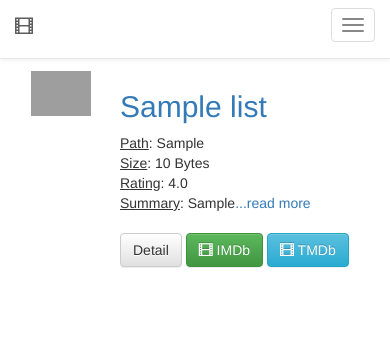
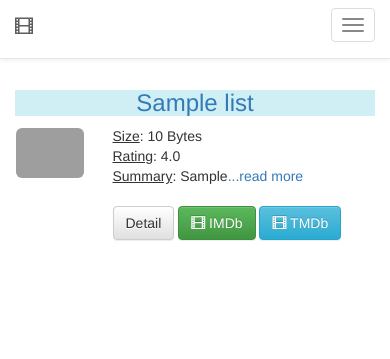
Before and after one commit to LobsterBandit/Movie_DB_App, a Flask app: page /recent/ in a window 390 px wide. Shown: the top 359 px of the page. Run offline with Flask 2, Linux system fonts and the light colour scheme; tables that the repository leaves empty hold one stand-in row (values such as "Sample post"); some libraries are stand-ins or nearby versions; grey boxes are pictures that could not be loaded.

Commit message:
Changed layout to be consistent with other views

```diff
--- a/app/Templates/recent_adds.html
+++ b/app/Templates/recent_adds.html
@@ -1,20 +1,27 @@
 {% extends "base.html" %}
 
 {% block content %}
-	<div class="container-fluid offsetnav">
-		<div class="row-fluid row-center">
+    {% if movies|count == 0 %}
+        <h1 class="offsetnav" align="center">No results found for <i>{{ form.search.data }}</i></h1>
+    {% endif %}
+    <div class="row-fluid offsetnav">
         {% for movie in movies %}
-				<div class="col-xs-3 col-sm-2 col-md-2 col-lg-1">
+            <div class="col-md-6 col-lg-4 hidden-xs hidden-sm">
+                <h2 class="titlebg" id="toptitle" align="center"><a href="/movie/{{ movie.imdb_id }}">{{ movie.Title }}</a></h2>
+                <div class="row">
+                    <div class="col-md-4 col-lg-4 hidden-xs hidden-sm">
                         <a href="/movie/{{ movie.imdb_id }}" title="{{ movie.Title }}">
-                        <img src="https://image.tmdb.org/t/p/w500/{{ movie.Poster }}" class="image-responsive myimgclass">
+                            <img src="{{ url_for('static', filename='/images/'~movie.Title~'_'~movie.Year~'_poster.jpg') }}" class="image-responseive img-rounded myimgclass">
+                            <!--<img src="https://image.tmdb.org/t/p/w500/{{ movie.Poster }}" class="image-responsive img-rounded myimgclass">-->
                         </a>
                     </div>
-				<div class="col-xs-9 col-sm-10 col-md-4 col-lg-3">
-                    <h2><a href="/movie/{{ movie.imdb_id }}" >{{ movie.Title }}</a></h2>
-                    <div><u>Path</u>: {{ movie.Path }}</div>
-                    <div><u>Size</u>: {{ movie.Size|filesizeformat() }}</div>
-                    <div><u>Rating</u>: {{ movie.Rating }}</div>
-                    <div><u>Summary</u>: {{ movie.Overview[:100] }}<a href="/movie/{{ movie.imdb_id }}" >...read more</a></div><br>
+                    <div class="col-md-8 col-lg-8 hidden-xs hidden-sm">
+                        <div><strong>Rating</strong> {{ movie.Rating }}</div>
+                        <dl>
+                            <dt>Summary</dt>
+                            <dd>{{ movie.Overview[:200] }}<a href="/movie/{{ movie.imdb_id }}" >...read more</a></dd>
+                        </dl>
+                        <div>
                             <a class="btn btn-default" href="/movie/{{ movie.imdb_id }}" role="button">
                                 Detail
                             </a>
@@ -31,7 +38,41 @@
                                 <!--Trailer-->
                             <!--</a>-->
                         </div>
+                    </div>
+                </div>
+            </div>
+
+            <!-- different grid design for smaller screens -->
+            <div class="col-xs-12 col-sm-12 hidden-md hidden-lg">
+                <h3 class="titlebg" align="center"><a href="/movie/{{ movie.imdb_id }}">{{ movie.Title }}</a></h3>
+            </div>
+            <div class="col-xs-3 col-sm-2 hidden-md hidden-lg">
+                <a href="/movie/{{ movie.imdb_id }}" title="{{ movie[4] }}">
+                    <img src="https://image.tmdb.org/t/p/w500/{{ movie.Poster }}" class="image-responsive img-rounded myimgclass">
+                </a>
+            </div>
+            <div class="col-xs-9 col-sm-10 hidden-md hidden-lg">
+                <div><u>Size</u>: {{ movie.Size|filesizeformat() }}</div>
+                <div><u>Rating</u>: {{ movie.Rating }}</div>
+                <div><u>Summary</u>: {{ movie.Overview[:150] }}<a href="/movie/{{ movie.imdb_id }}" >...read more</a></div><br>
+                <div>
+                    <a class="btn btn-default" href="/movie/{{ movie.imdb_id }}" role="button">
+                        Detail
+                    </a>
+                    <a class="btn btn-success" target="_blank" href="https://www.imdb.com/title/{{ movie.imdb_id }}" role="button">
+                        <span class="glyphicon glyphicon-film"></span>
+                        IMDb
+                    </a>
+                    <a class="btn btn-info" target="_blank" href="https://www.tmdb.org/movie/{{ movie.tmdb_id }}">
+                        <span class="glyphicon glyphicon-film"></span>
+                        TMDb
+                    </a>
+                    <!--<a class="btn btn-danger" target="_blank" href="https://www.youtube.com/watch?v={{ movie[10] }}" role="button">-->
+                        <!--<span class="glyphicon glyphicon-play-circle"></span>-->
+                        <!--Trailer-->
+                    <!--</a>-->
+                </div>
+            </div>
         {% endfor %}
     </div>
-	</div>
 {% endblock %}
```
Lines whose indentation alone changed are shown as unchanged.
